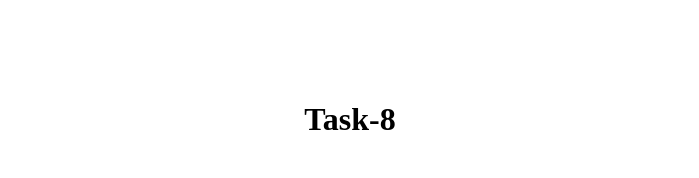
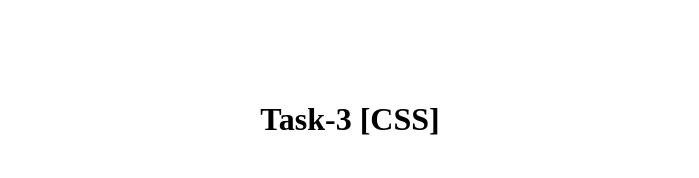
Before and after one commit to Aryan10Mars/Ethnus_MERN_Task1, a plain HTML site: page task8.html in a window 1280 px wide. Shown: the top 178 px of the page, without its empty margins (298-997 px from the left). Drawn offline with Linux system fonts and the light colour scheme.

Commit message:
Update task8.html

```diff
--- a/task8.html
+++ b/task8.html
@@ -43,7 +43,7 @@
 
 <body>
     <div class="container">
-        <h1>Task-8</h1>
+        <h1>Task-3 [CSS]</h1>
         <h1>Aryan Sharma 21BBS0106</h1>
         <div class="inner">
             <table>
```
